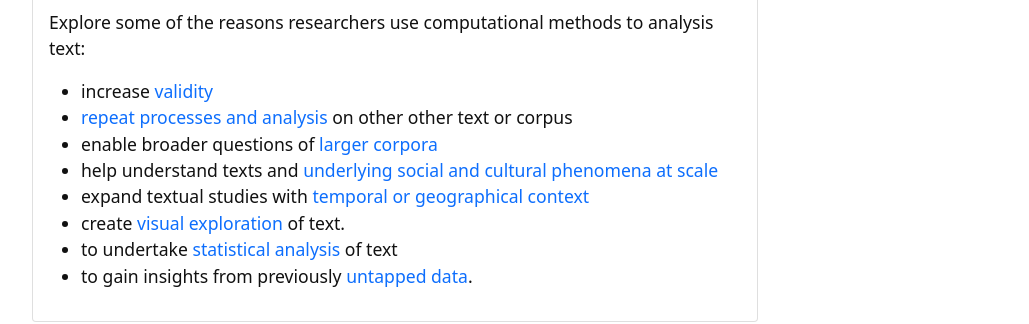
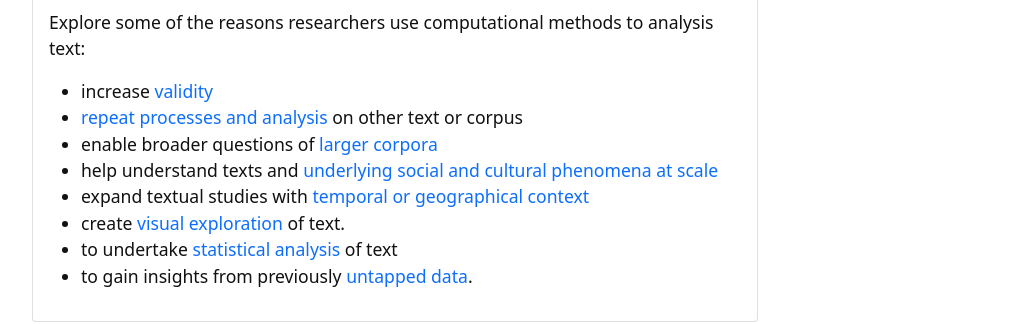
Before and after one commit to GULibrarySandbox/intro-text-mining-analysis-2022, a Jekyll site: the page built from content/1-what.md, in a window 1280 px wide and 900 px high, scrolled down 1682 px. Shown: the part 155-479 px from the top of the window, without its empty margins (245-1274 px from the left). Built offline with Jekyll 4.4.1, drawn with Linux system fonts in a browser that asks for light colours.

Commit message:
Update 1-what.md

```diff
--- a/content/1-what.md
+++ b/content/1-what.md
@@ -34,7 +34,7 @@ Text is considered even in the 21st century, the main form for "communicating, d
 {% capture text %}
 Explore some of the reasons researchers use computational methods to analysis text:
 - increase [validity](https://doi-org.libraryproxy.griffith.edu.au/10.1177%2F1466138117725340)
-- [repeat processes and analysis](https://glam-workbench.net/hansard/) on other other text or corpus
+- [repeat processes and analysis](https://glam-workbench.net/hansard/) on other text or corpus
 - enable broader questions of [larger corpora](https://muso.arts.gla.ac.uk/index.html)
 - help understand texts and [underlying social and cultural phenomena at scale](https://ebookcentral-proquest-com.libraryproxy.griffith.edu.au/lib/griffith/detail.action?docID=5772971)
 - expand textual studies with [temporal or geographical context](https://glam-workbench.net/web-archives/#exploring-change-over-time)
```
